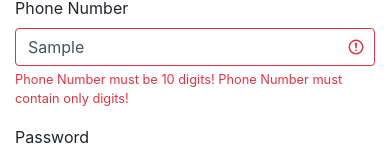
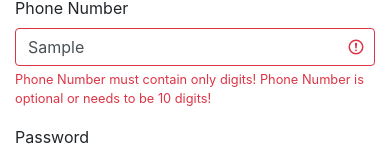
Before and after one commit to j7oshua/prj4-murr2, a Vue app in the folder murr-ui/: page /#/login in a window 390 px wide. Both pictures are taken after typing "name@example.com", "Sample", "Sample123", "Sample123" into the empty fields and a click on the button "Submit". Shown: the part 169-324 px from the top of the page. Built offline with nearby package versions, Linux system fonts and the light colour scheme.

Commit message:
Working on the custom validator to confirm user entered just one of phone or email --Josh

```diff
--- a/murr-ui/src/components/CreateLogin.vue
+++ b/murr-ui/src/components/CreateLogin.vue
@@ -9,9 +9,10 @@
                  :class="{'is-invalid':$v.resident.email.$error, 'is-valid':!$v.resident.email.$invalid }">
           <div class="valid-feedback">Your email is valid!</div>
           <div class="invalid-feedback">
-            <span v-if="!$v.resident.email.required">Email is required</span>
             <span v-if="!$v.resident.email.email">Email is not in proper format</span>
+            <span v-if="!$v.resident.email.required">Email or Phone is required</span>
           </div>
+
         </div>
       </div>
       <div class="form-row">
@@ -21,8 +22,9 @@
                  :class="{'is-invalid':$v.resident.phone.$error, 'is-valid':!$v.resident.phone.$invalid }">
           <div class="valid-feedback">Your phone number is valid!</div>
           <div class="invalid-feedback">
-            <span v-if="!$v.resident.phone.only10DigitsLong">Phone Number must be 10 digits! </span>
+            <span v-if="!$v.resident.phone.required">Email or Phone is required</span>
             <span v-if="!$v.resident.phone.numeric">Phone Number must contain only digits! </span>
+            <span v-if="!$v.resident.phone.only10DigitsLong">Phone Number is optional or needs to be 10 digits! </span>
           </div>
         </div>
       </div>
@@ -64,7 +66,7 @@
 
 <script>
 import ResidentMixin from '@/mixins/resident-mixin'
-import { required, email, minLength, maxLength, numeric, sameAs } from 'vuelidate/lib/validators'
+import { required, email, minLength, maxLength, numeric, sameAs, requiredUnless } from 'vuelidate/lib/validators'
 export default {
   name: 'CreateLogin',
   mixins: [ResidentMixin],
@@ -87,11 +89,14 @@ export default {
   validations: {
     resident: {
       email: {
-        required,
+        required: requiredUnless('isOptional'),
         email,
         maxLength: maxLength(150)
       },
       phone: {
+        required: requiredUnless('isOptional'),
+        minLength: requiredUnless('isPhoneNumberEntered'),
+        maxLength: requiredUnless('isPhoneNumberEntered'),
         only10DigitsLong (value) {
           return value.trim().length === 10
         },
@@ -122,6 +127,22 @@ export default {
         show.type = 'password'
       }
     }
+  },
+  computed: {
+    isOptional () {
+      if (this.resident.email !== '' || this.resident.phone !== '') {
+        return true
+      } else {
+        return false
+      }
+    },
+    isPhoneNumberEntered () {
+      if (this.resident.phone !== '') {
+        if (this.resident.phone.trim().length !== 10) {
+
+        }
+      }
+    }
   }
 }
 </script>
```
